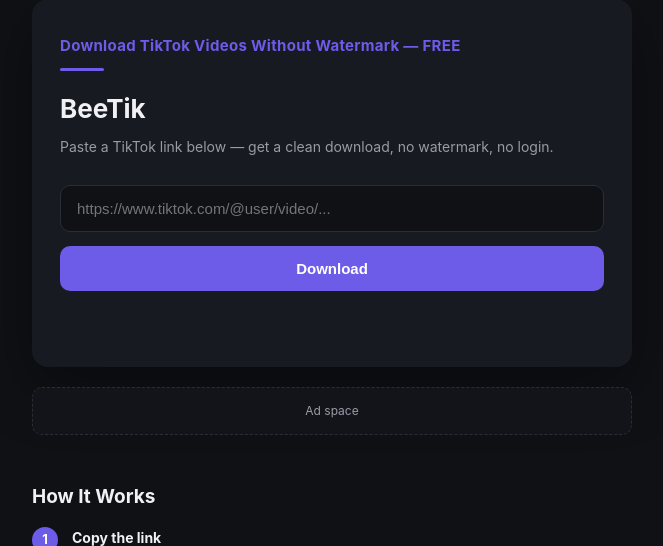
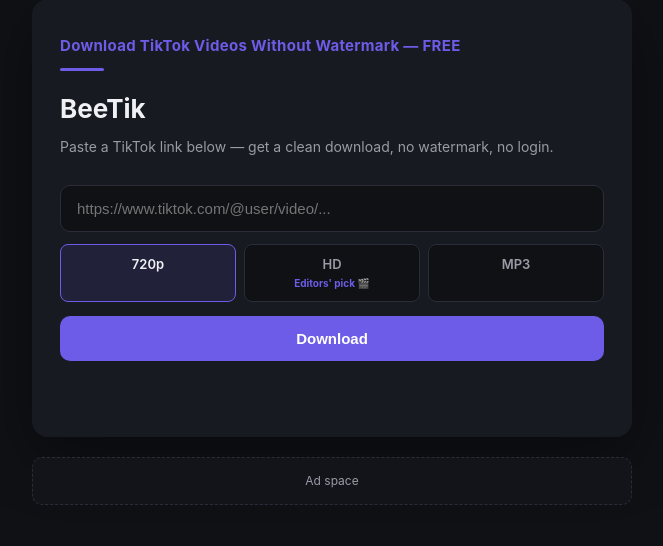
Before and after one commit to abbayor/video-downloader, a Flask app: page / in a window 1280 px wide. Shown: the part 119-665 px from the top of the page, without its empty margins (308-971 px from the left). Run offline with Flask 3, Linux system fonts and the light colour scheme.

Commit message:
Update index.html

```diff
--- a/templates/index.html
+++ b/templates/index.html
@@ -179,6 +179,74 @@
   #ibMsg.success { color: var(--success); }
   #ibMsg.error { color: var(--error); }
 
+  .quality-row {
+    display: flex;
+    gap: 8px;
+    margin-top: 12px;
+  }
+  .quality-pill {
+    flex: 1;
+    position: relative;
+    padding: 10px 6px;
+    border-radius: 8px;
+    border: 1px solid var(--border);
+    background: #0f1115;
+    text-align: center;
+    cursor: pointer;
+    font-size: 13px;
+    font-weight: 600;
+    color: var(--muted);
+    transition: border-color 0.15s, color 0.15s;
+  }
+  .quality-pill.active {
+    border-color: var(--accent);
+    color: var(--text);
+    background: rgba(108,92,231,0.12);
+  }
+  .quality-pill .tag {
+    display: block;
+    font-size: 10px;
+    font-weight: 700;
+    color: var(--accent);
+    margin-top: 2px;
+  }
+
+  /* Ad-gate modal shown before an HD download */
+  .modal-backdrop {
+    display: none;
+    position: fixed;
+    inset: 0;
+    background: rgba(0,0,0,0.65);
+    z-index: 100;
+    align-items: center;
+    justify-content: center;
+    padding: 20px;
+  }
+  .modal-backdrop.show { display: flex; }
+  .modal-box {
+    background: var(--card);
+    border-radius: 14px;
+    padding: 24px;
+    max-width: 380px;
+    width: 100%;
+    text-align: center;
+  }
+  .modal-box h3 { margin: 0 0 8px; font-size: 16px; }
+  .modal-box p { margin: 0 0 16px; font-size: 13px; color: var(--muted); }
+  .modal-ad-slot {
+    background: #0f1115;
+    border: 1px dashed var(--border);
+    border-radius: 10px;
+    padding: 30px 14px;
+    margin-bottom: 16px;
+    font-size: 12px;
+    color: var(--muted);
+  }
+  .modal-box button {
+    margin-top: 0;
+  }
+  .modal-box button:disabled { opacity: 0.4; }
+
   .steps {
     display: flex;
     flex-direction: column;
@@ -254,6 +322,11 @@
     <h1>BeeTik</h1>
     <p class="sub">Paste a TikTok link below — get a clean download, no watermark, no login.</p>
     <input type="text" id="url" placeholder="https://www.tiktok.com/@user/video/..." autocomplete="off">
+    <div class="quality-row">
+      <div class="quality-pill active" data-quality="720p">720p</div>
+      <div class="quality-pill" data-quality="hd">HD<span class="tag">Editors' pick 🎬</span></div>
+      <div class="quality-pill" data-quality="mp3">MP3</div>
+    </div>
     <button id="go">Download</button>
     <div id="status"></div>
   </div>
@@ -314,6 +387,18 @@
 
 </div>
 
+<!-- Shown before an HD download — a short mock "watch an ad" gate.
+     Swap the modal-ad-slot content for your real ad network's rewarded-ad
+     unit once you're connected to one. -->
+<div class="modal-backdrop" id="adGate">
+  <div class="modal-box">
+    <h3>🎬 Editors' pick: HD</h3>
+    <p>Watch a quick ad to unlock your HD download.</p>
+    <div class="modal-ad-slot" id="adGateSlot">Ad space</div>
+    <button id="adGateContinue" disabled>Continue (<span id="adGateCountdown">5</span>s)</button>
+  </div>
+</div>
+
 <!-- Shown after a successful download. Frames the "add to home screen" tip
      and the email opt-in together, so the ask feels earned rather than a
      cold popup. -->
@@ -339,6 +424,45 @@
 const urlInput = document.getElementById('url');
 const goBtn = document.getElementById('go');
 const statusEl = document.getElementById('status');
+
+// Quality pill selection
+let selectedQuality = '720p';
+document.querySelectorAll('.quality-pill').forEach(pill => {
+  pill.addEventListener('click', () => {
+    document.querySelectorAll('.quality-pill').forEach(p => p.classList.remove('active'));
+    pill.classList.add('active');
+    selectedQuality = pill.dataset.quality;
+  });
+});
+
+// Ad-gate (shown only before an HD download)
+const adGate = document.getElementById('adGate');
+const adGateContinue = document.getElementById('adGateContinue');
+const adGateCountdown = document.getElementById('adGateCountdown');
+
+function runAdGate() {
+  return new Promise(resolve => {
+    adGate.classList.add('show');
+    adGateContinue.disabled = true;
+    let secs = 5;
+    adGateCountdown.textContent = secs;
+    const timer = setInterval(() => {
+      secs -= 1;
+      adGateCountdown.textContent = secs;
+      if (secs <= 0) {
+        clearInterval(timer);
+        adGateContinue.disabled = false;
+        adGateContinue.textContent = 'Continue';
+      }
+    }, 1000);
+
+    adGateContinue.onclick = () => {
+      adGate.classList.remove('show');
+      adGateContinue.textContent = `Continue (${5}s)`;
+      resolve();
+    };
+  });
+}
 
 // Rotating messages shown during the (slightly extended) loading phase.
 const loadingMessages = [
@@ -401,6 +525,10 @@ goBtn.addEventListener('click', async () => {
     return;
   }
 
+  if (selectedQuality === 'hd') {
+    await runAdGate();
+  }
+
   goBtn.disabled = true;
   const startedAt = Date.now();
   startMessageRotation();
@@ -409,7 +537,7 @@ goBtn.addEventListener('click', async () => {
     const res = await fetch('/api/start', {
       method: 'POST',
       headers: { 'Content-Type': 'application/json' },
-      body: JSON.stringify({ url })
+      body: JSON.stringify({ url, quality: selectedQuality })
     });
     const data = await res.json();
 
```
